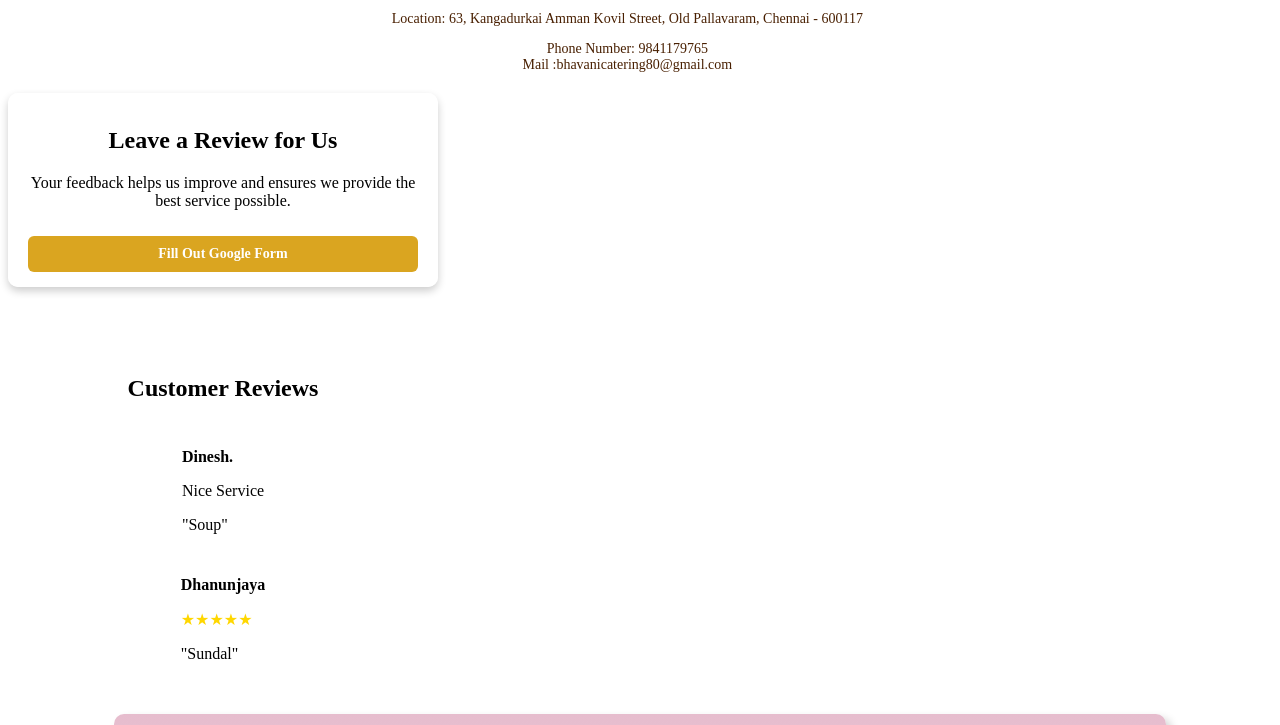
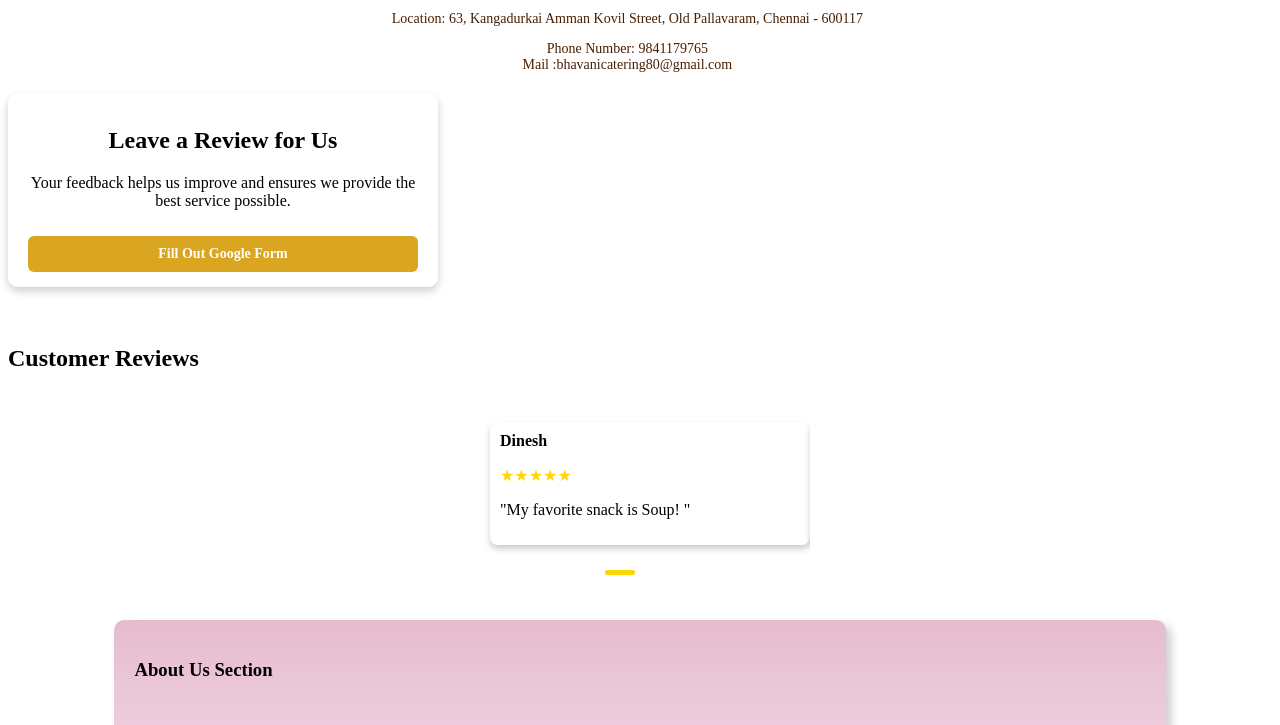
Before and after one commit to Mogee0/bcsreview, a plain HTML site: page index.html in a window 1280 px wide. Shown: the part 81-806 px from the top of the page. Drawn offline with Linux system fonts and the light colour scheme.

Commit message:
Update index.html

```diff
--- a/index.html
+++ b/index.html
@@ -22,19 +22,25 @@
             Fill Out Google Form
         </a>
     </div><br>
-    <div class="reviews-display" id="reviews-container">
-            <h2>Customer Reviews</h2>
-           <div class="review">
-            <p><strong>Dinesh.</strong></p>
-            <p>Nice Service</p>
-            <p>"Soup"</p>
+     <h2>Customer Reviews</h2>
+    <div class="review-container">
+        <div class="review-slider" id="reviewSlider">
+            <div class="review-item">
+                <strong>Dinesh</strong>
+                <p class="stars">★★★★★</p>
+                <p>"My favorite snack is Soup! "</p>
+            </div>
+            <div class="review-item">
+                <strong>Dhanunjaya</strong>
+                <p class="stars">★★★★★</p>
+                <p>"I love Sundal!"</p>
+            </div>
         </div>
-        <div class="review">
-            <p><strong>Dhanunjaya</strong></p>
-            <p class="stars">★★★★★</p>
-            <p>"Sundal"</p>
+        <div class="indicator">
+            <div class="bar active" id="bar1"></div>
+            <div class="bar" id="bar2"></div>
         </div>
-        </div>
+    </div>
      <div class="container-purple">
          <h3>About Us Section</h3><br>
              <p>  For ten years, we've been crafting unforgettable culinary experiences. We believe that food is more than just sustenance; it's a way to create lasting memories. That's why we pour our heart and soul into every dish, ensuring each bite is a delight</p>
```
